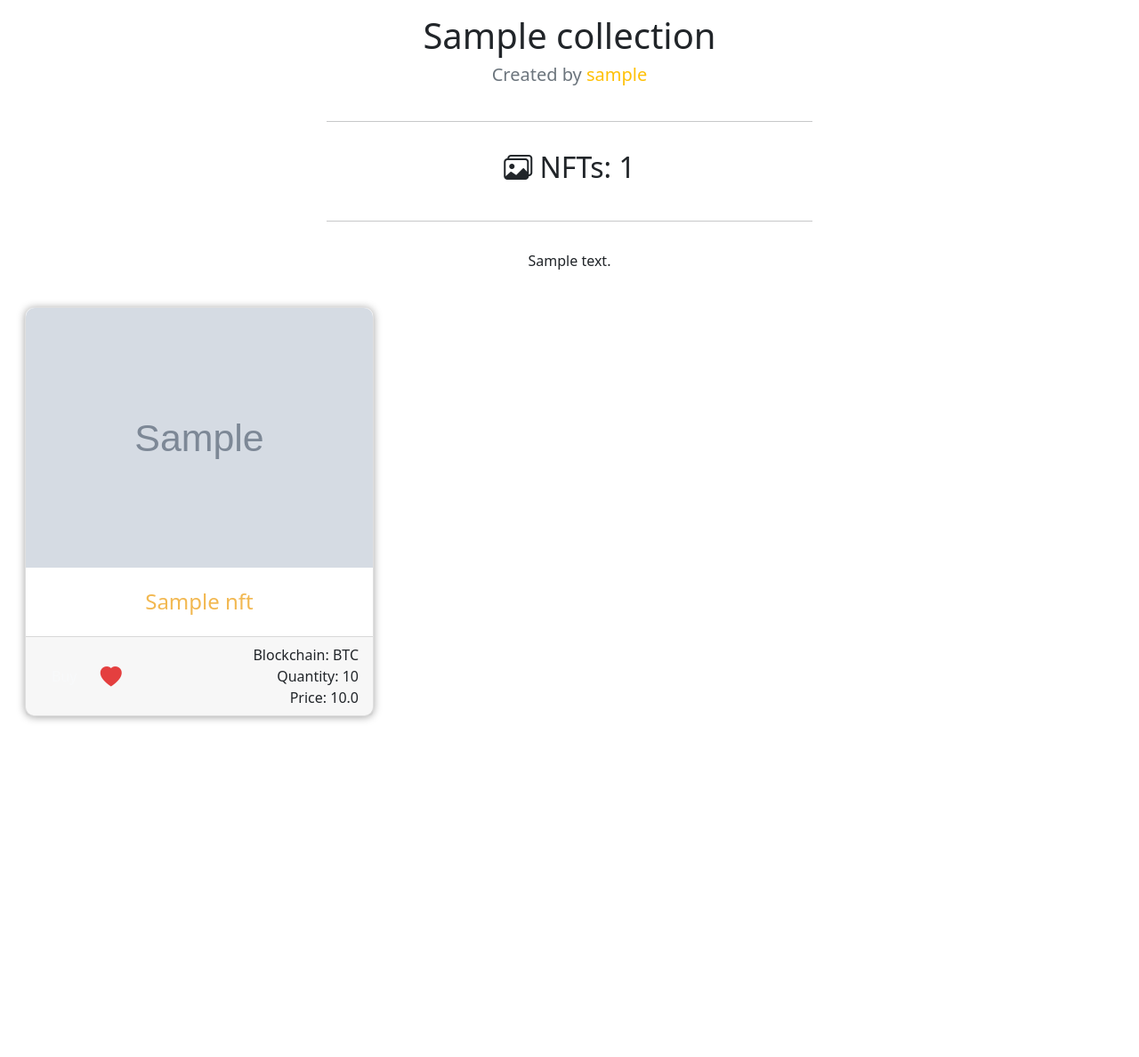
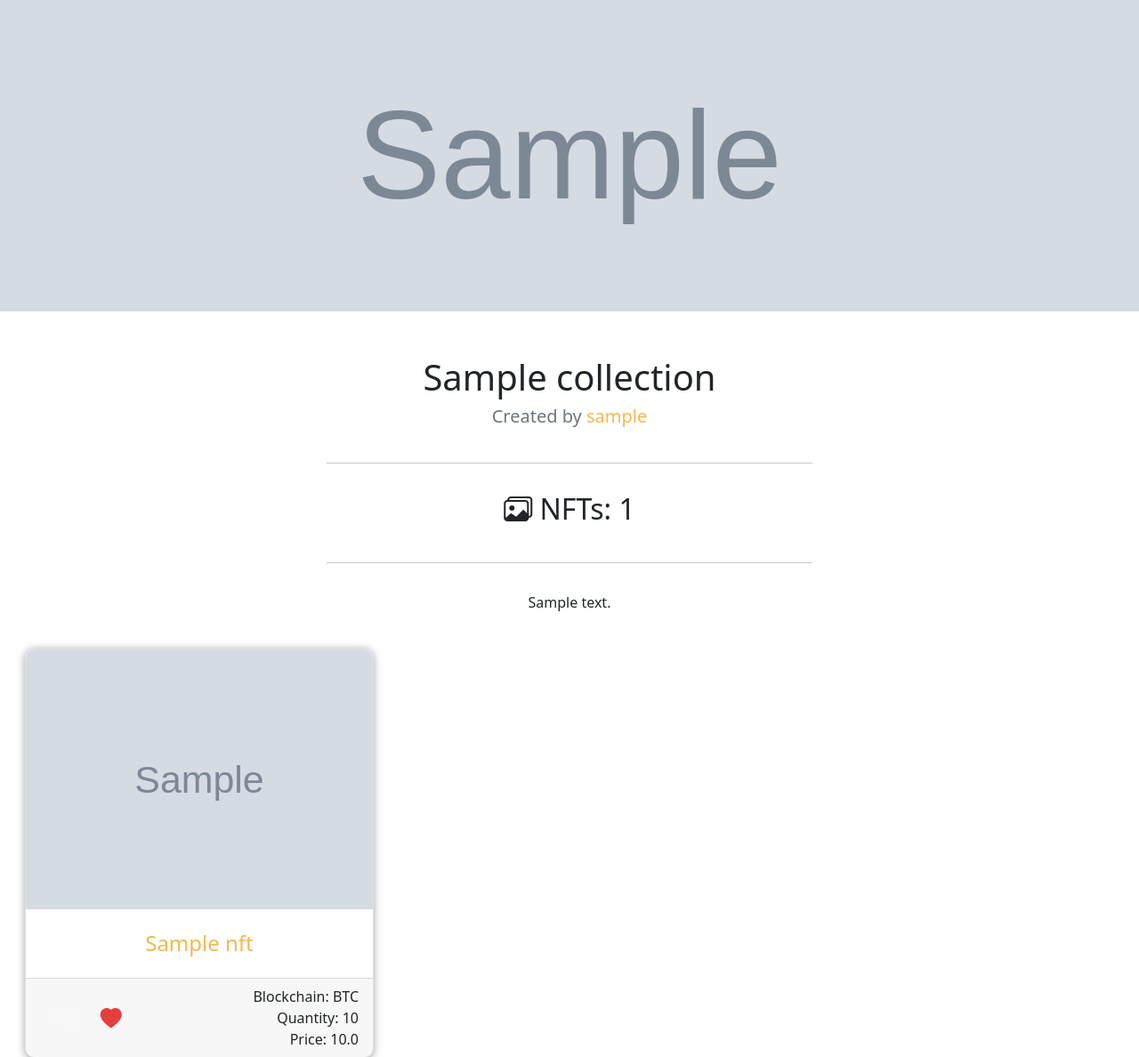
Before and after one commit to a-shiro/NFT-Themed-Marketplace, a Django app: page /collection/details/1 in a window 1280 px wide. Shown: the part 82-1270 px from the top of the page at 89% size. Before the commit the page ends 893 px from the top, so only its background shows below. Run offline with Django 4.2, Linux system fonts and the light colour scheme; a user stored in the database is signed in; tables that the repository leaves empty hold one stand-in row (values such as "Sample post"); grey boxes marked "Sample" are stand-in pictures.

Commit message:
Added Collection Cover Image

```diff
--- a/DesertTraders/web_generic_features/models.py
+++ b/DesertTraders/web_generic_features/models.py
@@ -16,6 +16,12 @@ class Collection(models.Model):
 
     image = models.ImageField(
         upload_to=UPLOAD_TO_PATH,
+    )
+
+    cover_image = models.ImageField(
+        upload_to=UPLOAD_TO_PATH,
+        blank=True,
+        null=True,
     )
 
     description = models.TextField()
--- a/templates/web_generic_features/marketplace/collection_details.html
+++ b/templates/web_generic_features/marketplace/collection_details.html
@@ -2,13 +2,26 @@
 {% load static %}
 
 {% block content %}
-    <section class="text-center mt-3 custom-section-home">
+    <section class="text-center pt-0 custom-section-home">
+        <div style="margin-bottom: 50px">
+            {% if collection.cover_image %}
+                <img width="100%"
+                     height="350px"
+                     style="object-fit: cover" src="{{ collection.cover_image.url }}"
+                     alt="cover-img">
+            {% else %}
+                <img width="100%"
+                     height="350px"
+                     style="object-fit: cover" src="{% static 'images/default_cover_pic.png' %}"
+                     alt="cover-img">
+            {% endif %}
+        </div>
         <div class="container">
             <div class="row">
                 <div class="col-12">
                     <h1>{{ collection.title }}</h1>
                     <h5 class="mb-4 text-secondary"> Created by
-                        <span class="text-warning">{{ collection.user.profile.username }}</span>
+                        <span style="color: #F2B851">{{ collection.user.profile.username }}</span>
                     </h5>
                 </div>
 
--- a/templates/web_generic_features/profile/personal_profile/create_collection.html
+++ b/templates/web_generic_features/profile/personal_profile/create_collection.html
@@ -1,7 +1,7 @@
 {% extends 'web_generic_features/base.html' %}
 
 {% block content %}
-    <section style="margin-top: 110px">
+    <section style="margin-top: 80px">
         <div class="container">
             <div class="row justify-content-center">
                 <div class="col-10 col-sm-9 col-md-7 col-lg-5 col-xl-4 py-4 p-sm-5 custom-form-box">
@@ -19,6 +19,10 @@
                             {{ form.image }}
                         </div>
                         <div class="mt-3">
+                            <label for="cover_image" class="form-label">Collection Cover Image:</label>
+                            {{ form.cover_image }}
+                        </div>
+                        <div class="mt-3">
                             <label for="description" class="form-label">Collection Description:</label>
                             {{ form.description }}
                         </div>
```
Also changed, not shown: DesertTraders/web_generic_features/forms.py (+6 -1 lines), templates/web_generic_features/profile/personal_profile/workshop_collection_details.html (+14 -1 lines), DesertTraders/web_generic_features/migrations/0014_collection_cover_image.py (added).
